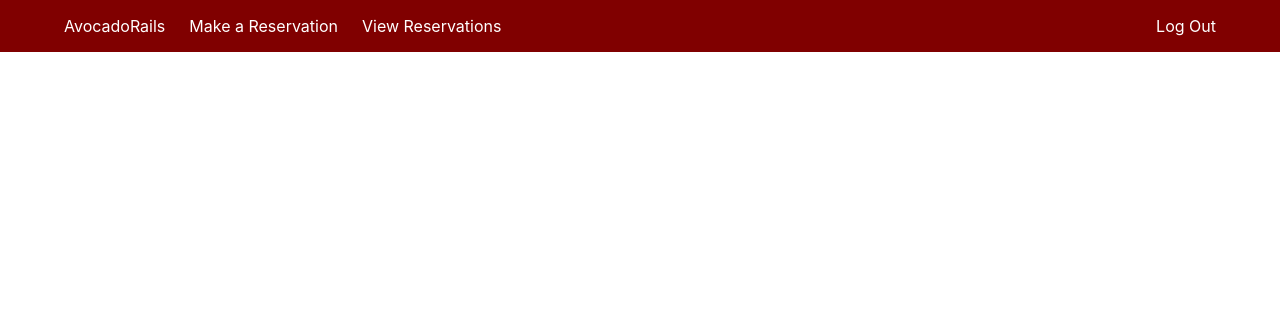
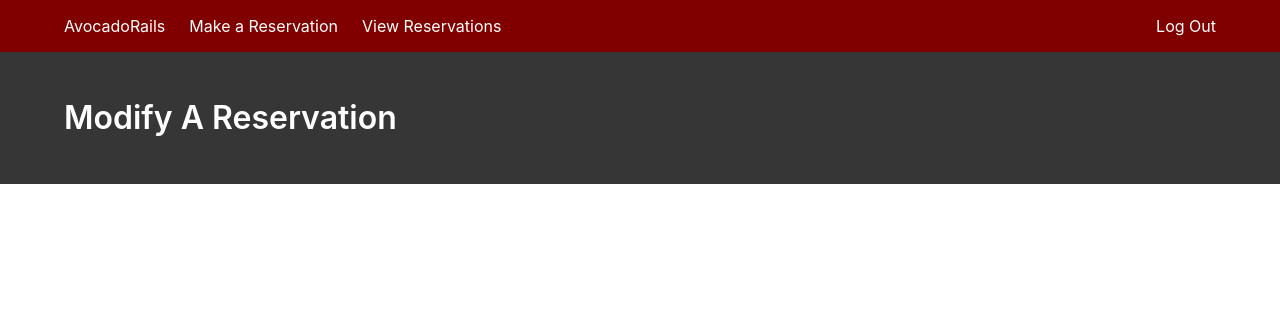
Before and after one commit to ahalyasanjiv/RailroadProject, a Flask app: page /modifyreservation in a window 1280 px wide. Shown: the top 312 px of the page. Run offline with Flask 2, Linux system fonts and the light colour scheme; the visitor is signed in with stand-in values (Sample User, id 1); some libraries are stand-ins or nearby versions.

Commit message:
modifying init

```diff
--- a/rrapp/routes.py
+++ b/rrapp/routes.py
@@ -154,7 +154,7 @@ def viewReservations():
 
 @app.route("/modifyreservation", methods=["GET", "POST"])
 def modifyReservation():
-    return render_template("index.html")
+    return render_template("modifyreservation.html")
 
 @app.route("/cancelreservation", methods=["GET", "POST"])
 def cancelReservation():
--- a/rrapp/templates/cancelreservation.html
+++ b/rrapp/templates/cancelreservation.html
@@ -1,5 +1,6 @@
 {% extends "base.html" %}
 {% block content %}
+
 {% if session['user'] %}
 <section class="hero is-dark">
 <div class="hero-body">
--- /dev/null
+++ b/rrapp/templates/modifyreservation.html
@@ -0,0 +1,16 @@
+{% extends "base.html" %}
+{% block content %}
+
+{% if session['user'] %}
+<section class="hero is-dark">
+<div class="hero-body">
+	<div class="container">
+		<h1 class="title">
+			Modify A Reservation
+		</h1>
+	</div>
+</div>
+</section>
+{% endif %}
+
+{% endblock %}
```
